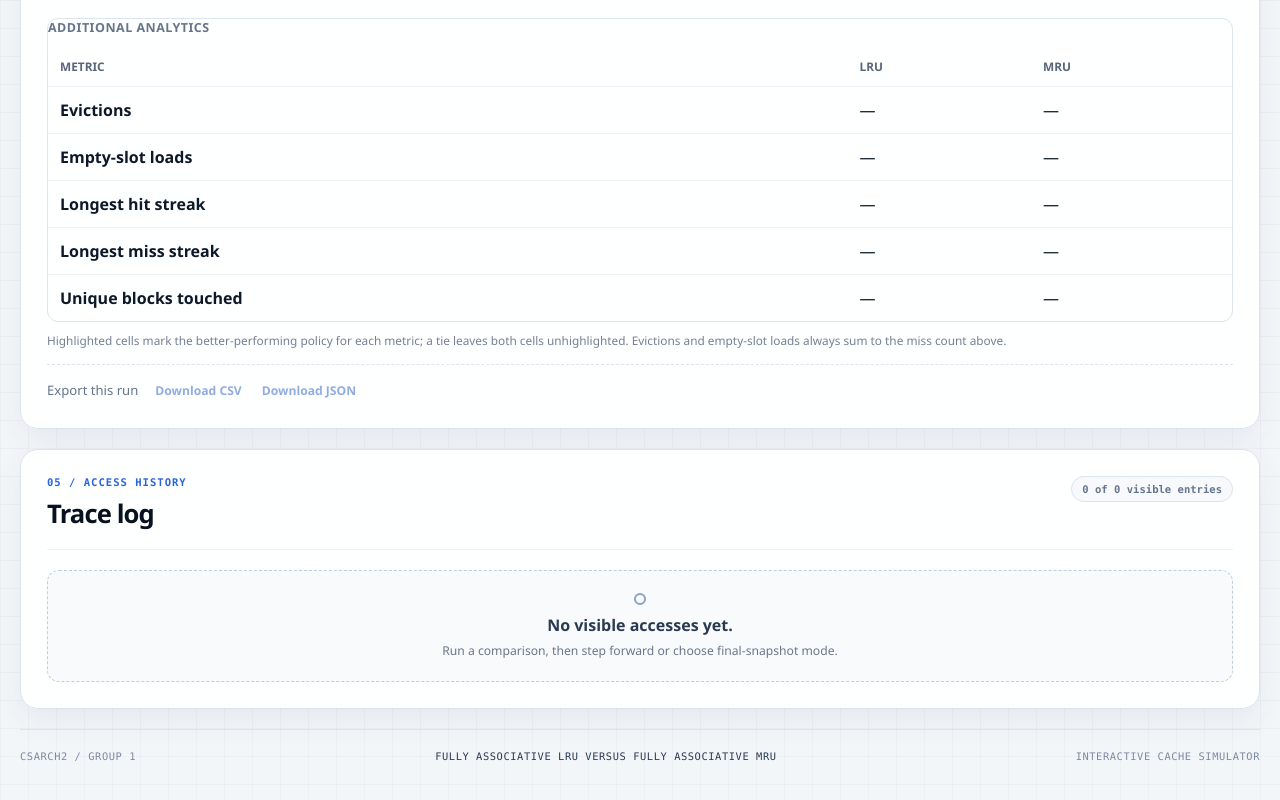
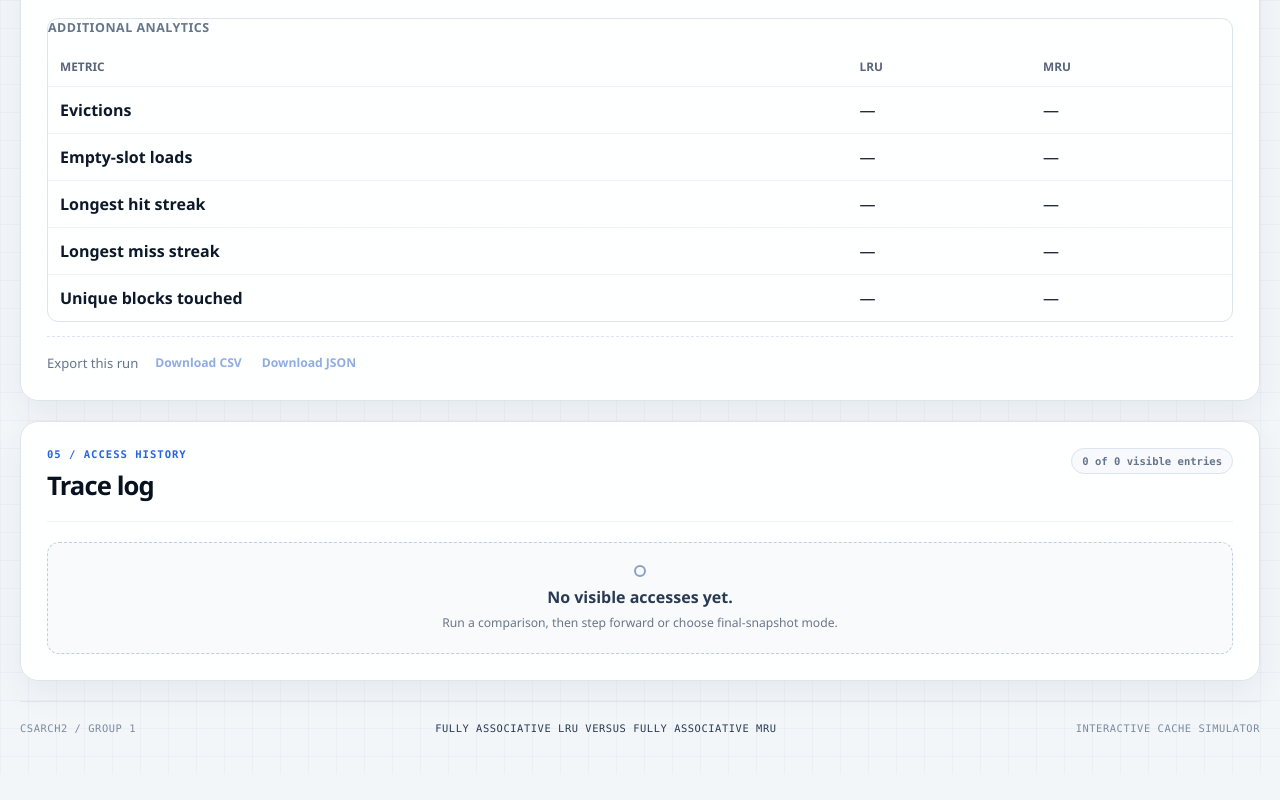
Before and after one commit to matthewandrecorral/CSARCH2-G1-Simulation-Project, a React (Vite) app: page / in a window 1280 px wide. Shown: the part 2680-3480 px from the top of the page. After the commit the page ends 3454 px from the top, so only its background shows below. Built offline with nearby package versions, Linux system fonts and the light colour scheme.

Commit message:
Update StatisticsPanel.tsx

```diff
--- a/src/components/StatisticsPanel.tsx
+++ b/src/components/StatisticsPanel.tsx
@@ -357,11 +357,6 @@ export function StatisticsPanel({
           </tbody>
         </table>
       </div>
-      <p className="scope-note">
-        Highlighted cells mark the better-performing policy for each metric; a
-        tie leaves both cells unhighlighted. Evictions and empty-slot loads
-        always sum to the miss count above.
-      </p>
 
       <div className="export-controls">
         <span>Export this run</span>
```
